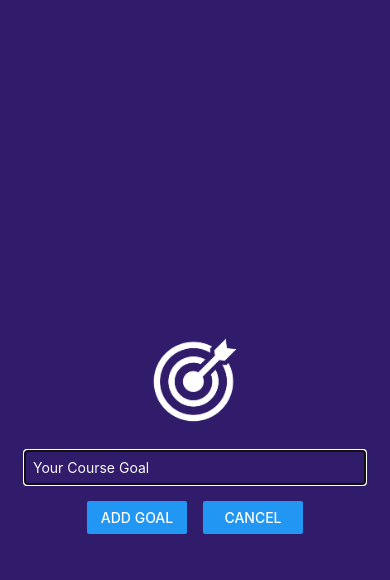
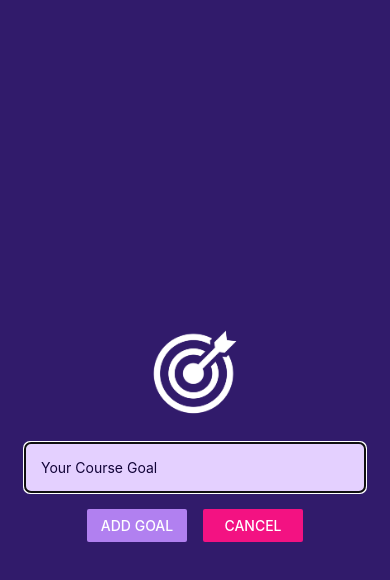
Before and after one commit to NicolasBQ/react-native, a React Native app: screen / in a window 390 px wide. Both pictures are taken after a click on the button "ADD NEW GOAL". Shown: the top 580 px of the page. Built offline with nearby package versions, Linux system fonts and the light colour scheme.

Commit message:
Styling and StatusBar component

```diff
--- a/App.js
+++ b/App.js
@@ -2,6 +2,7 @@
 import { StyleSheet, View, FlatList, Button } from 'react-native';
 import { GoalItem } from './components/GoalItem';
 import { GoalInput } from './components/GoalInput';
+import { StatusBar } from 'expo-status-bar';
 
 export default function App() {
   const [enteredText, setEnteredText] = React.useState('');
@@ -30,6 +31,8 @@
   }
 
   return (
+    <>
+      <StatusBar style='light'/>
       <View style={styles.appContainer}>
         <View style={styles.modalBtn}>
           <Button title='Add New Goal' onPress={modalHandler}/>
@@ -39,6 +42,7 @@
           <FlatList data={courseGoals} renderItem={listOfContent}/>
         </View>
       </View>
+    </>
   );
 }
 
@@ -46,7 +50,8 @@
   appContainer: {
     flex: 1,
     paddingTop: 50,
-    paddingHorizontal: 16
+    paddingHorizontal: 16,
+    backgroundColor: '#1e085a'
   },
   goalsContainer: {
     flex: 5,
--- a/components/GoalInput.js
+++ b/components/GoalInput.js
@@ -8,10 +8,10 @@
                 <TextInput placeholder='Your Course Goal' style={styles.textInput} onChangeText={goalInputHandler}/>
                 <View style={styles.buttonsContainer}>
                     <View style={styles.button}>
-                        <Button title='Add Goal' onPress={addGoal}/>
+                        <Button title='Add Goal' onPress={addGoal} color='#b180f0'/>
                     </View>
                     <View style={styles.button}>
-                        <Button title='Cancel' onPress={modalHandler}/>
+                        <Button title='Cancel' onPress={modalHandler} color='#f31282'/>
                     </View>
                 </View>
             </View>
@@ -30,9 +30,11 @@
     textInput: {
         width: '100%',
         borderWidth: 1,
-        borderColor: '#cccccc',
-        padding: 8,
-        color: '#fafafa'
+        borderColor: '#e4d0ff',
+        borderRadius: 6,
+        backgroundColor: '#e4d0ff',
+        padding: 16,
+        color: '#120438'
     },
     buttonsContainer: {
         flexDirection: 'row',
```
Lines whose indentation alone changed are shown as unchanged.
